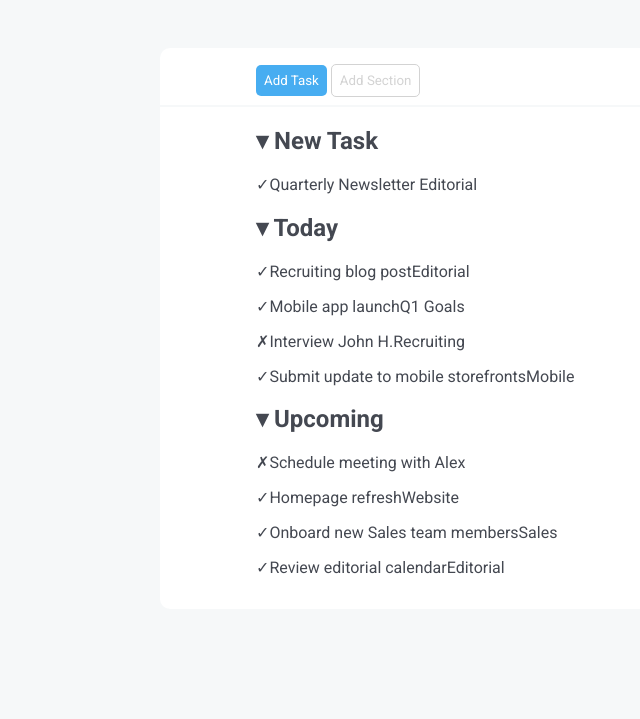
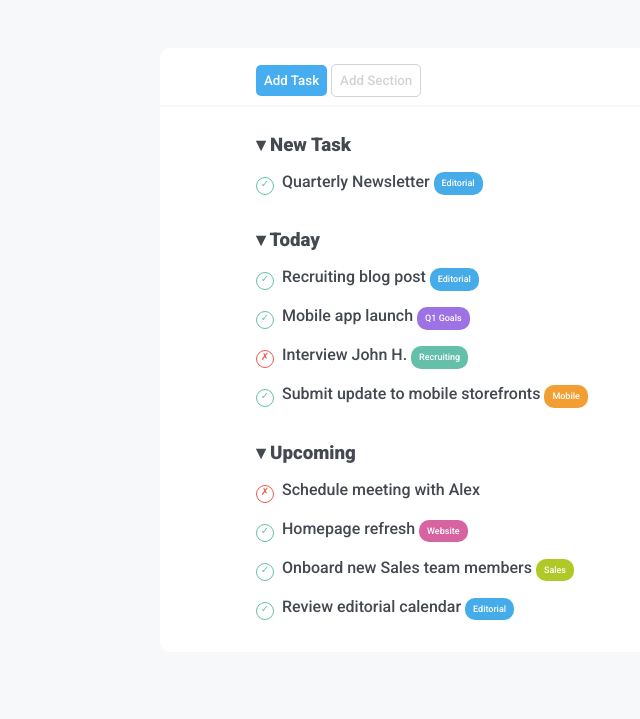
Before and after one commit to Giulia-Ciampelli/html-css-toboolist, a plain HTML site: page index.html in a window 1280 px wide. Shown: the part 81-800 px from the top of the page, without its empty margins (0-640 px from the left). Drawn offline with Linux system fonts and the light colour scheme.

Commit message:
stylize list section, fix spacing

```diff
--- a/index.html
+++ b/index.html
@@ -32,26 +32,26 @@
 
         <!-- sezione new task -->
         <div class="task">
-            <h2>&#9662; New Task</h2>
-            <p><span class="check">&check;</span>Quarterly Newsletter <span id="editorial">Editorial</span></p>
+            <h3>&#9662; New Task</h3>
+            <p><span class="check">&check;</span>Quarterly Newsletter <span class="tag" id="editorial">Editorial</span></p>
         </div>
 
         <!-- sezione today -->
         <div class="task">
-            <h2>&#9662; Today</h2>
-            <p><span class="check">&check;</span>Recruiting blog post<span class="tag" id="editorial">Editorial</span></p>
-            <p><span class="check">&check;</span>Mobile app launch<span class="tag" id="q1-goals">Q1 Goals</span></p>
-            <p><span class="cross">&cross;</span>Interview John H.<span class="tag" id="recruiting">Recruiting</span></p>
-            <p><span class="check">&check;</span>Submit update to mobile storefronts<span class="tag" id="mobile">Mobile</span></p>
+            <h3>&#9662; Today</h3>
+            <p><span class="check">&check;</span>Recruiting blog post <span class="tag" id="editorial">Editorial</span></p>
+            <p><span class="check">&check;</span>Mobile app launch <span class="tag" id="q1-goals">Q1 Goals</span></p>
+            <p><span class="cross">&cross;</span>Interview John H. <span class="tag" id="recruiting">Recruiting</span></p>
+            <p><span class="check">&check;</span>Submit update to mobile storefronts <span class="tag" id="mobile">Mobile</span></p>
         </div>
 
         <!-- sezione upcoming -->
         <div class="task">
-            <h2>&#9662; Upcoming</h2>
+            <h3>&#9662; Upcoming</h3>
             <p><span class="cross">&cross;</span>Schedule meeting with Alex</p>
-            <p><span class="check">&check;</span>Homepage refresh<span class="tag" id="website">Website</span></p>
-            <p><span class="check">&check;</span>Onboard new Sales team members<span class="tag" id="sales">Sales</span></p>
-            <p><span class="check">&check;</span>Review editorial calendar<span class="tag" id="editorial">Editorial</span></p>
+            <p><span class="check">&check;</span>Homepage refresh <span class="tag" id="website">Website</span></p>
+            <p><span class="check">&check;</span>Onboard new Sales team members <span class="tag" id="sales">Sales</span></p>
+            <p><span class="check">&check;</span>Review editorial calendar <span class="tag" id="editorial">Editorial</span></p>
         </div>
     </main>
 </body>
--- a/style.css
+++ b/style.css
@@ -8,10 +8,13 @@
     --website: #d863a1;
     --sales: #b0c926;
     --font-colour: #444851;
+    --check: #65c0a9;
+    --cross: #eb5952;
 }
 
 * {
     font-family: "Roboto";
+    font-weight: 500;
 }
 
 body {
@@ -72,40 +75,65 @@ hr {
     color: var(--font-colour);
 }
 
+h3 {
+    display: inline-block;
+    font-weight: 900;
+    margin-bottom: 0;
+}
+
 /* impostazioni check e cross */
 .check {
-
+    display: inline-block;
+    width: 1rem;
+    height: 1rem;
+    color: var(--check);
+    border: 1px solid;
+    border-radius: 50%;
+    font-size: x-small;
+    text-align: center;
+    margin-right: 0.5rem;
 }
 
 .cross {
-
+    display: inline-block;
+    width: 1rem;
+    height: 1rem;
+    color: var(--cross);
+    border: 1px solid;
+    border-radius: 50%;
+    font-size: x-small;
+    text-align: center;
+    margin-right: 0.5rem;
 }
 
 /* impostazioni tag alla fine della lista */
 .tag {
-
+    color: white;
+    font-size: xx-small;
+    padding: 0.4rem 0.5rem;
+    border-radius: 10px;
 }
 
 #editorial {
-
+    background-color: var(--editorial);
 }
 
 #q1-goals {
-
+ background-color: var(--q1-goals);
 }
 
 #recruiting {
-
+    background-color: var(--recruiting);
 }
 
 #mobile {
-
+    background-color: var(--mobile);
 }
 
 #website {
-
+    background-color: var(--website);
 }
 
 #sales {
-
+    background-color: var(--sales);
 }
```
